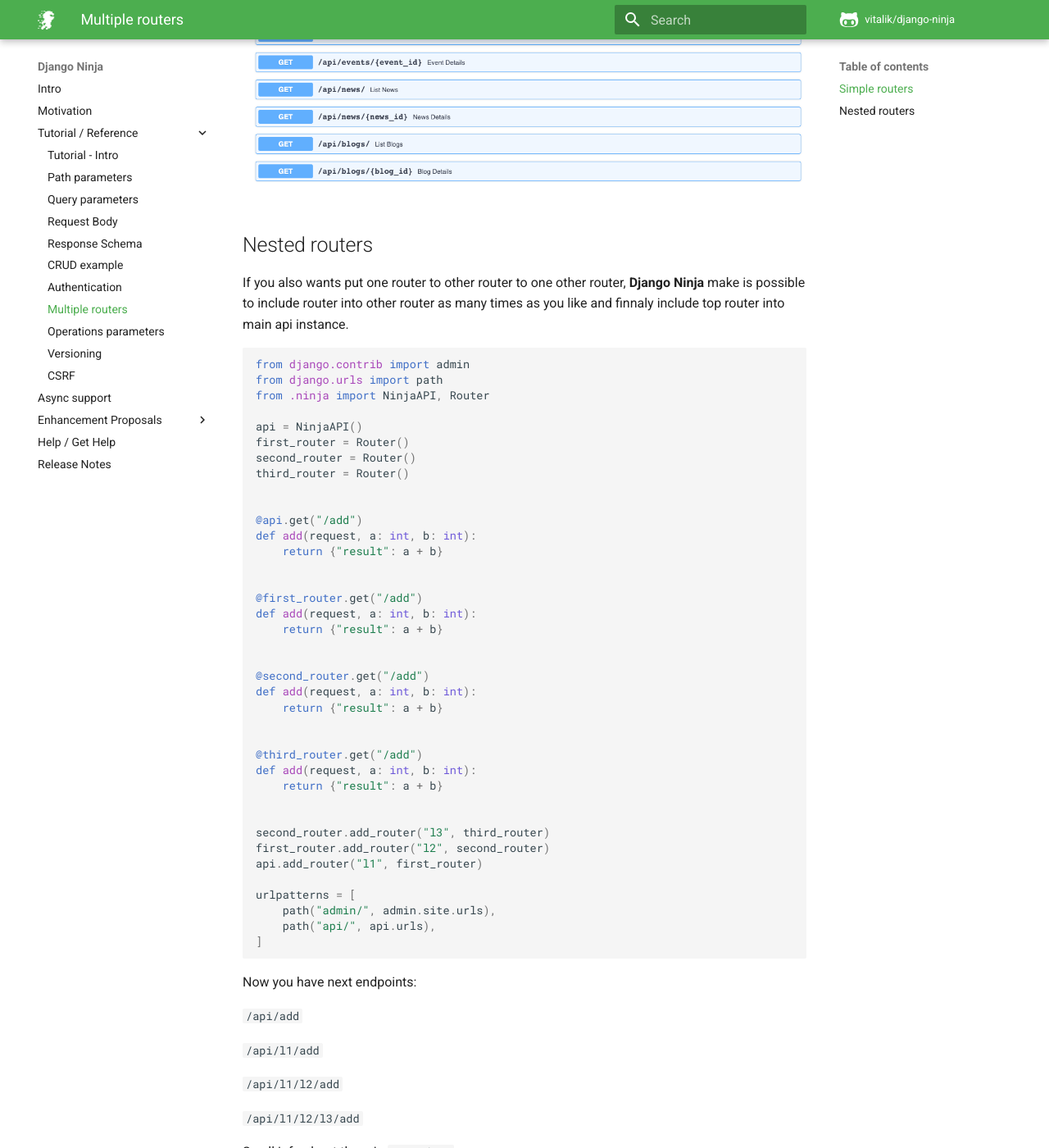
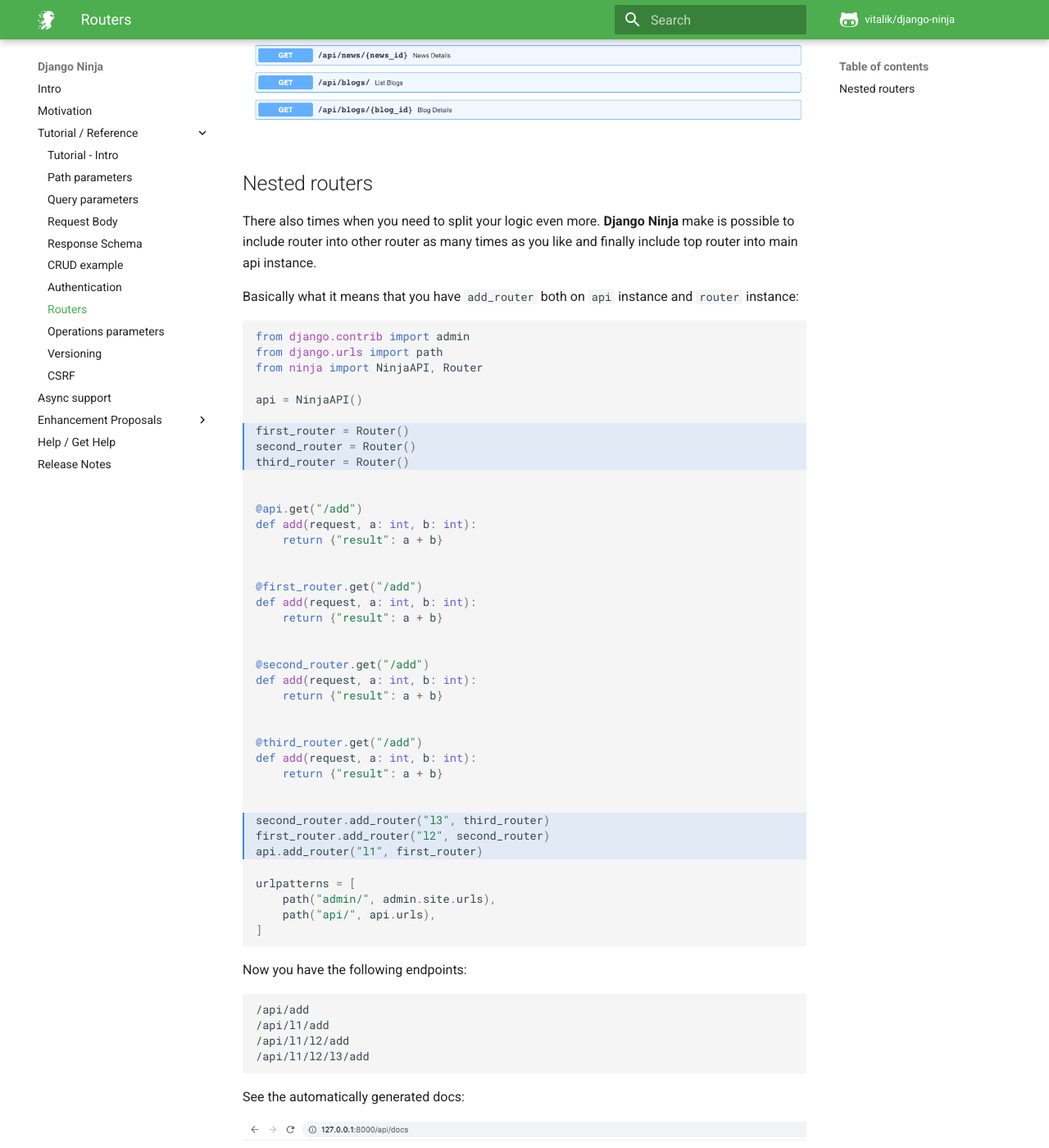
Before and after one commit to rainbow1016/django-master, an MkDocs documentation site: the page built from docs/docs/tutorial/routers.md, in a window 1280 px wide and 1400 px high, scrolled down 2634 px. Shown: the whole window at 82% size. Built offline with MkDocs 1.6.1 and Material for MkDocs 9.7.7, drawn with Linux system fonts in a browser that asks for light colours; comment, search, counter and statistics services are not loaded; some of the changed text lies outside the part shown.

Commit message:
Routerds docs tweaks

````diff
--- a/docs/docs/tutorial/routers.md
+++ b/docs/docs/tutorial/routers.md
@@ -1,8 +1,6 @@
-# Multiple routers
+# Routers
 
 Real world applications almost never can fit all logic into a single file.
-
-## Simple routers
 
 **Django Ninja** comes with an easy way to split your API into multiple modules.
 
@@ -131,14 +129,20 @@ Now include api to your urls as usual and open your browser at `/api/docs` - you
 
 ## Nested routers
 
-If you also wants put one router to other router to one other router, **Django Ninja** make is possible to include router into other router as many times as you like and finnaly include top router into main api instance.
+There also times when you need to split your logic even more. **Django Ninja** make is possible to include router into other router as many times as you like and finally include top router into main api instance.
 
-```Python
+
+Basically what it means that you have `add_router` both on `api` instance and `router` instance:
+
+
+
+```Python hl_lines="7 8 9 32 33 34"
 from django.contrib import admin
 from django.urls import path
-from .ninja import NinjaAPI, Router
+from ninja import NinjaAPI, Router
 
 api = NinjaAPI()
+
 first_router = Router()
 second_router = Router()
 third_router = Router()
@@ -174,16 +178,14 @@ urlpatterns = [
 ]
 ```
 
-Now you have next endpoints:
+Now you have the following endpoints:
 
-`/api/add`
-
-`/api/l1/add`
-
-`/api/l1/l2/add`
-
-`/api/l1/l2/l3/add`
-
-So all info about them in `/api/docs`
+```
+/api/add
+/api/l1/add
+/api/l1/l2/add
+/api/l1/l2/l3/add
+```
+See the automatically generated docs:
 
 ![Swagger UI Nested Routers](../img/nested-routers-swagger.png)
````
